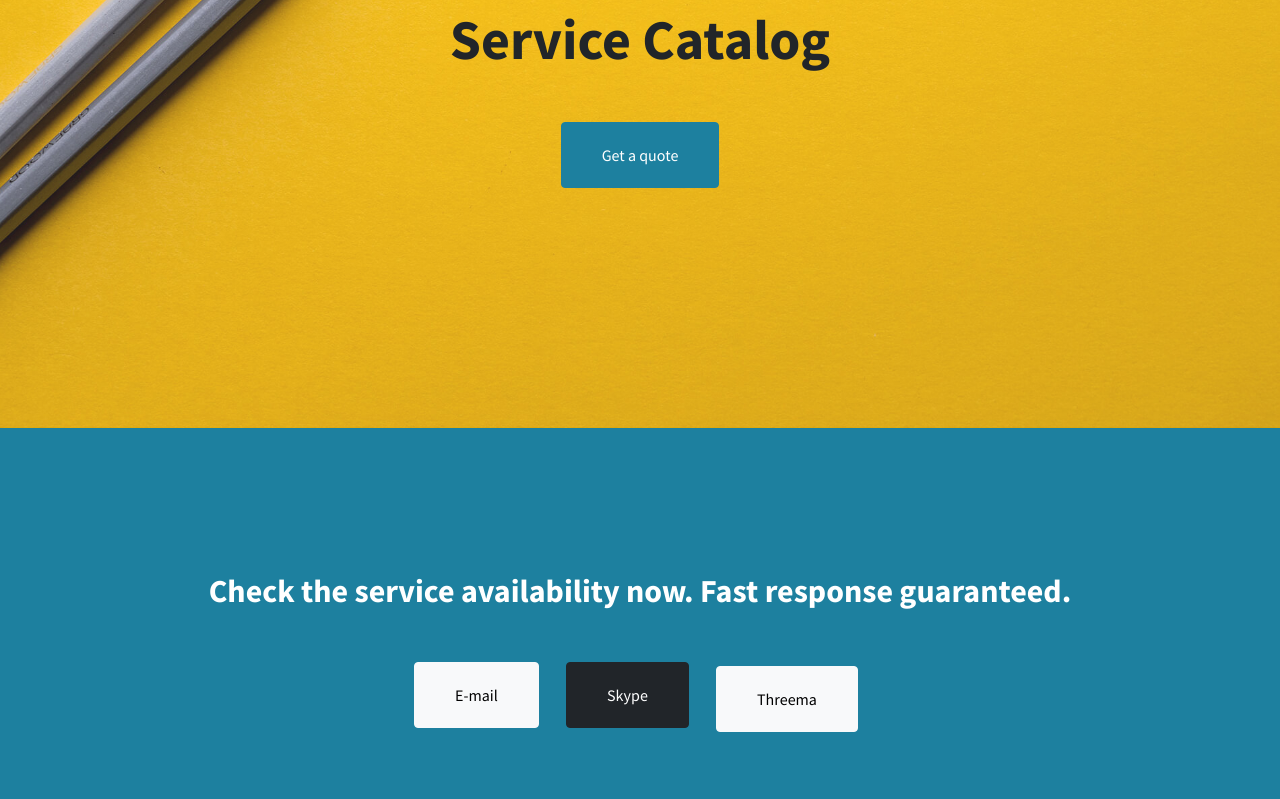
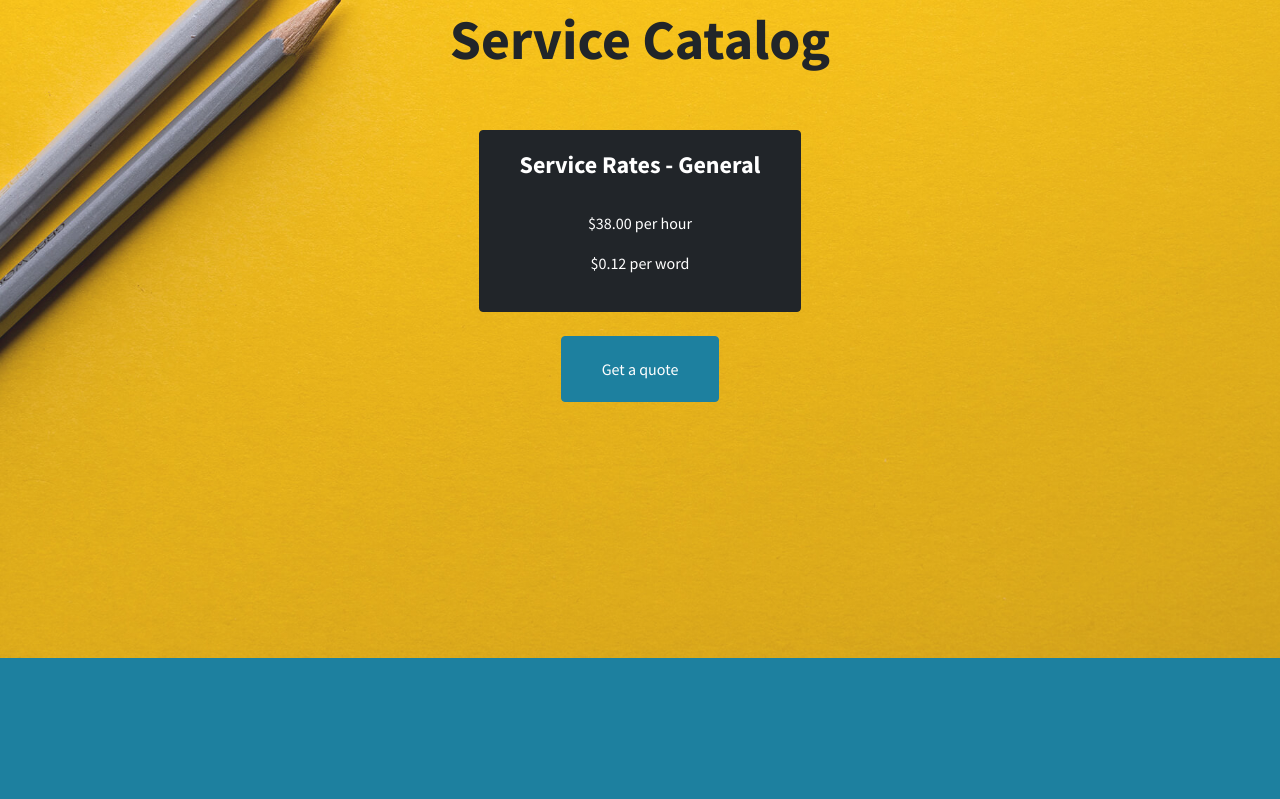
Before and after one commit to protoagi/protoagi.github.io, a plain HTML site: page index.html in a window 1280 px wide. Shown: the part 2420-3219 px from the top of the page. Drawn offline with Linux system fonts and the light colour scheme; files whose address does not match are found by name.

Commit message:
Edit index.html

```diff
--- a/index.html
+++ b/index.html
@@ -123,7 +123,12 @@
     <section id="catalog" class="callout" style="background:linear-gradient(90deg, rgba(255, 255, 255, 0.1) 0%, rgba(255, 255, 255, 0.1) 100%), url(&quot;assets/img/bg-masthead1.jpg&quot;);background-position:center center;background-repeat:no-repeat;background-size:cover;">
         <div class="container text-center">
             <h2 class="mx-auto mb-5"><span>Service Catalog</span></h2>
-            <a class="btn btn-primary btn-xl" role="button" href="#contact">Get a quote</a>
+            <span class="btn btn-dark btn-xl my-2">
+                <h4>Service Rates - General</h4><br>
+                <p>$38.00 per hour</p>
+                <p>$0.12 per word</p>
+            </span> <br>
+            <a class="btn btn-primary btn-xl my-3" role="button" href="#contact">Get a quote</a>
         </div>
     </section>
     <section id="contact" class="content-section bg-primary text-white">
@@ -131,8 +136,8 @@
             <br>
             <h2 class="mb-4">Check the service availability now. Fast response guaranteed.</h2>
             <br>
-            <a class="btn btn-light btn-xl me-4 mb-3" role="button" href="mailto:jieunk_link@outlook.com">E-mail</a>
-            <a class="btn btn-dark btn-xl me-4 mb-3" role="button" href="https://web.skype.com" title="web.skype.com" target="_blank">Skype</a>
+            <a class="btn btn-light btn-xl me-4 mb-3 my-2" role="button" href="mailto:jieunk_link@outlook.com">E-mail</a>
+            <a class="btn btn-dark btn-xl me-4 mb-3 my-2" role="button" href="https://web.skype.com" title="web.skype.com" target="_blank">Skype</a>
             <a class="btn btn-light btn-xl me-2 mb-3 my-2" role="button" title="Messaging app" href="https://threema.id/ftbjkebs" target="_blank">Threema</a>
             <br>
             <br>
```
